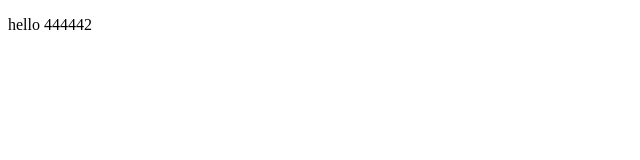
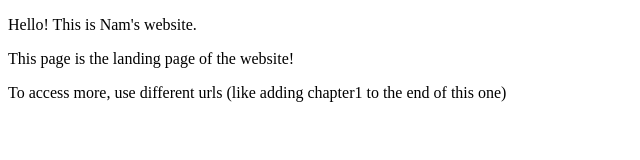
Before and after one commit to nampham5/webd152, a plain HTML site: page index.html in a window 1280 px wide. Shown: the whole page, without its empty margins (0-640 px from the left). Drawn offline with Linux system fonts and the light colour scheme.

Commit message:
changed landing page message

```diff
--- a/index.html
+++ b/index.html
@@ -6,6 +6,8 @@
     <title>chapter 1</title>
 </head>
 <body>
-    <p>hello 444442</p>
+    <p>Hello! This is Nam's website. </p>
+    <p>This page is the landing page of the website!</p>
+    <p>To access more, use different urls (like adding chapter1 to the end of this one)</p>
 </body>
 </html>
```
